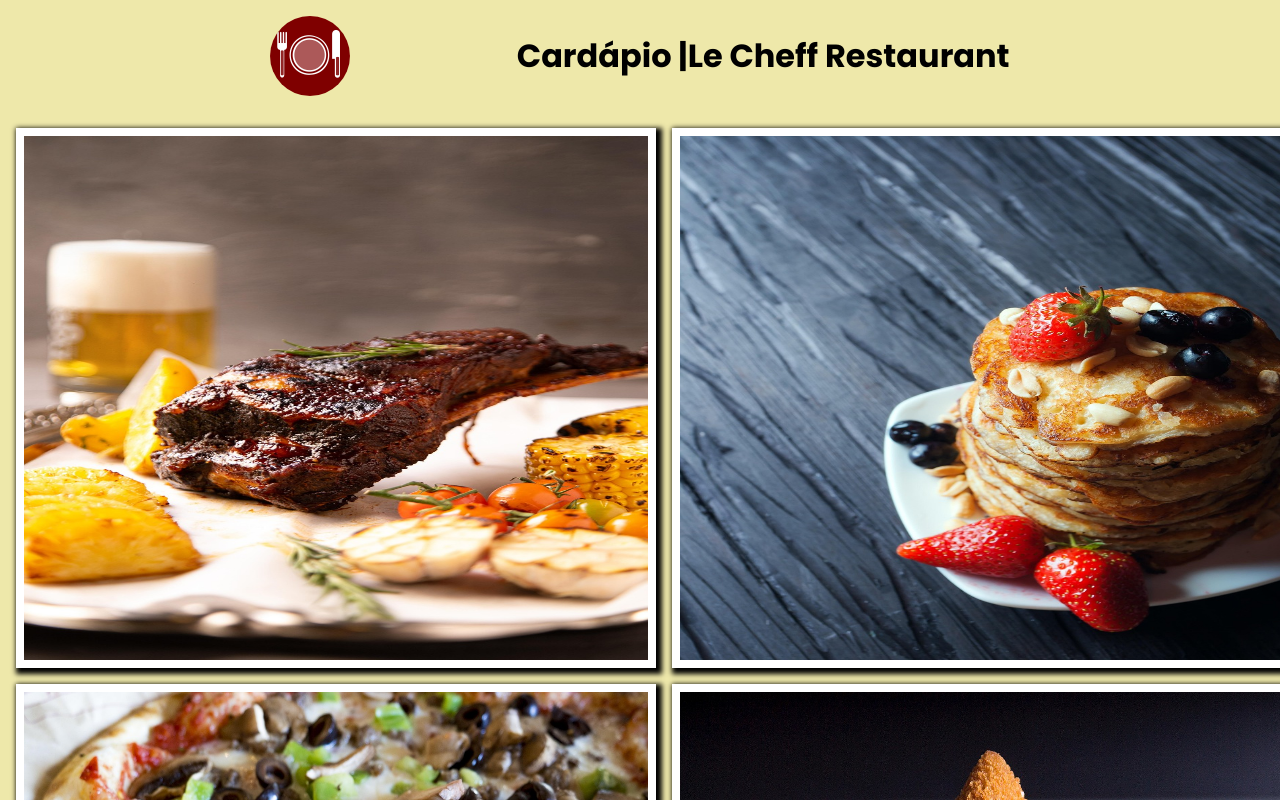
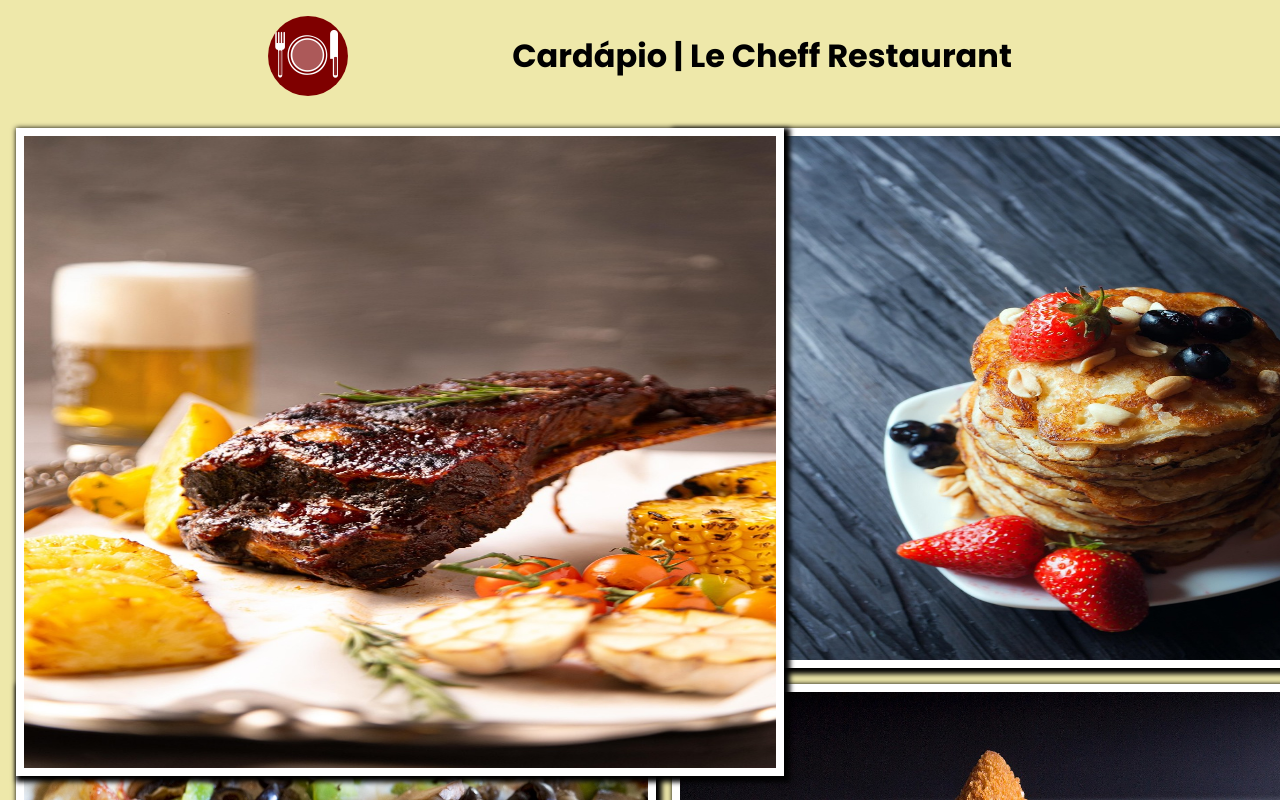
Before and after one commit to MarcosWillianA/cardapio_virtual, a plain HTML site: page index.html in a window 1280 px wide. In both pictures the pointer is over the link 336 px from the left and 398 px from the top of the page. Shown: the top 800 px of the page. Drawn offline with Linux system fonts and the light colour scheme.

Commit message:
zoom
Efeito de zoom acrescentado

```diff
--- a/assets/css/style.css
+++ b/assets/css/style.css
@@ -27,6 +27,7 @@ picture img {
 }
 
 h1 {
+    text-align: center;
     padding: 16px 0;
 }
 
@@ -52,3 +53,9 @@ h1 {
     height: 100%;
     margin: auto;
 }
+
+#container a:hover {
+    width: 120%;
+    height: 120%;
+    z-index: 2;
+}
```
Also changed, not shown: index.html (+1 -1 lines).
